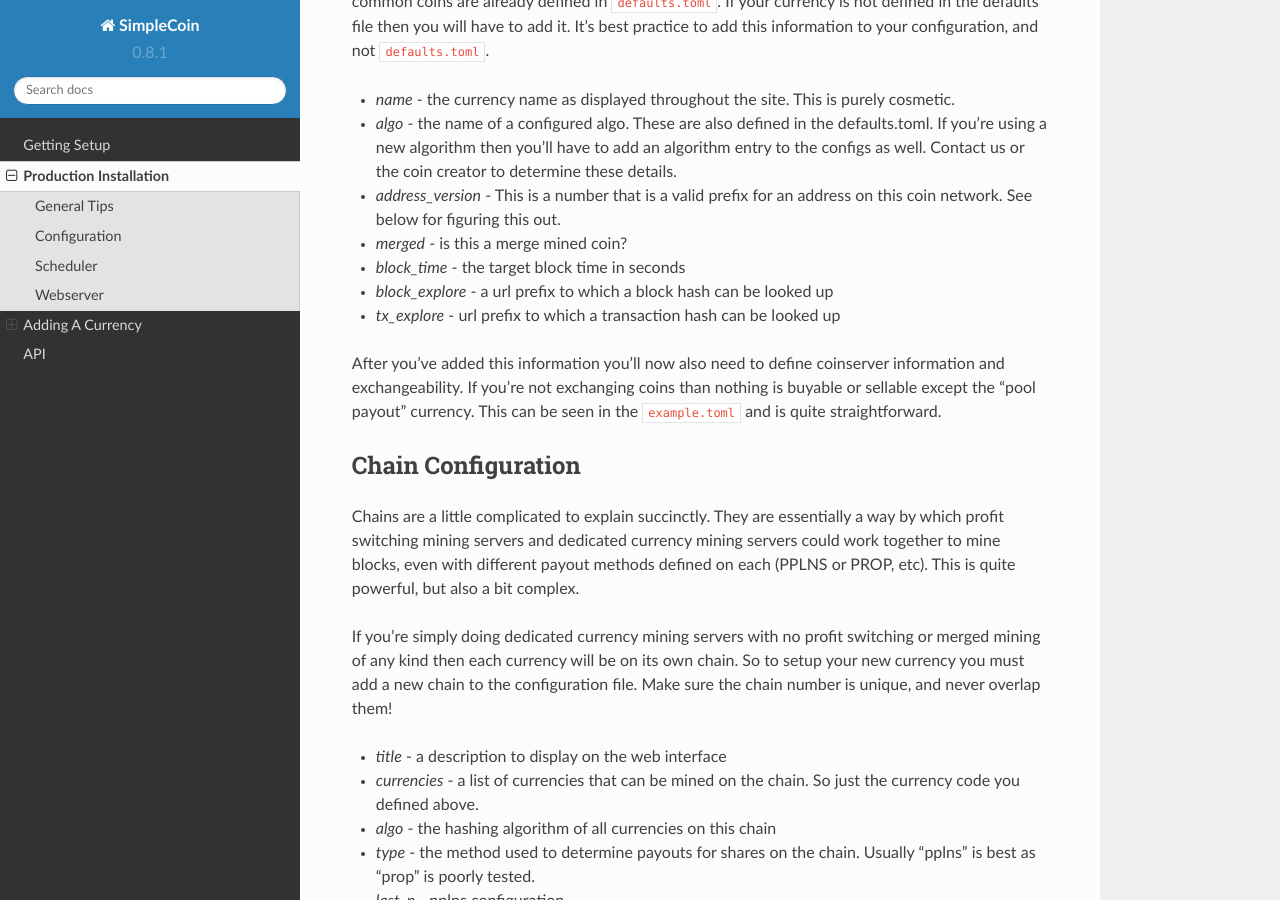
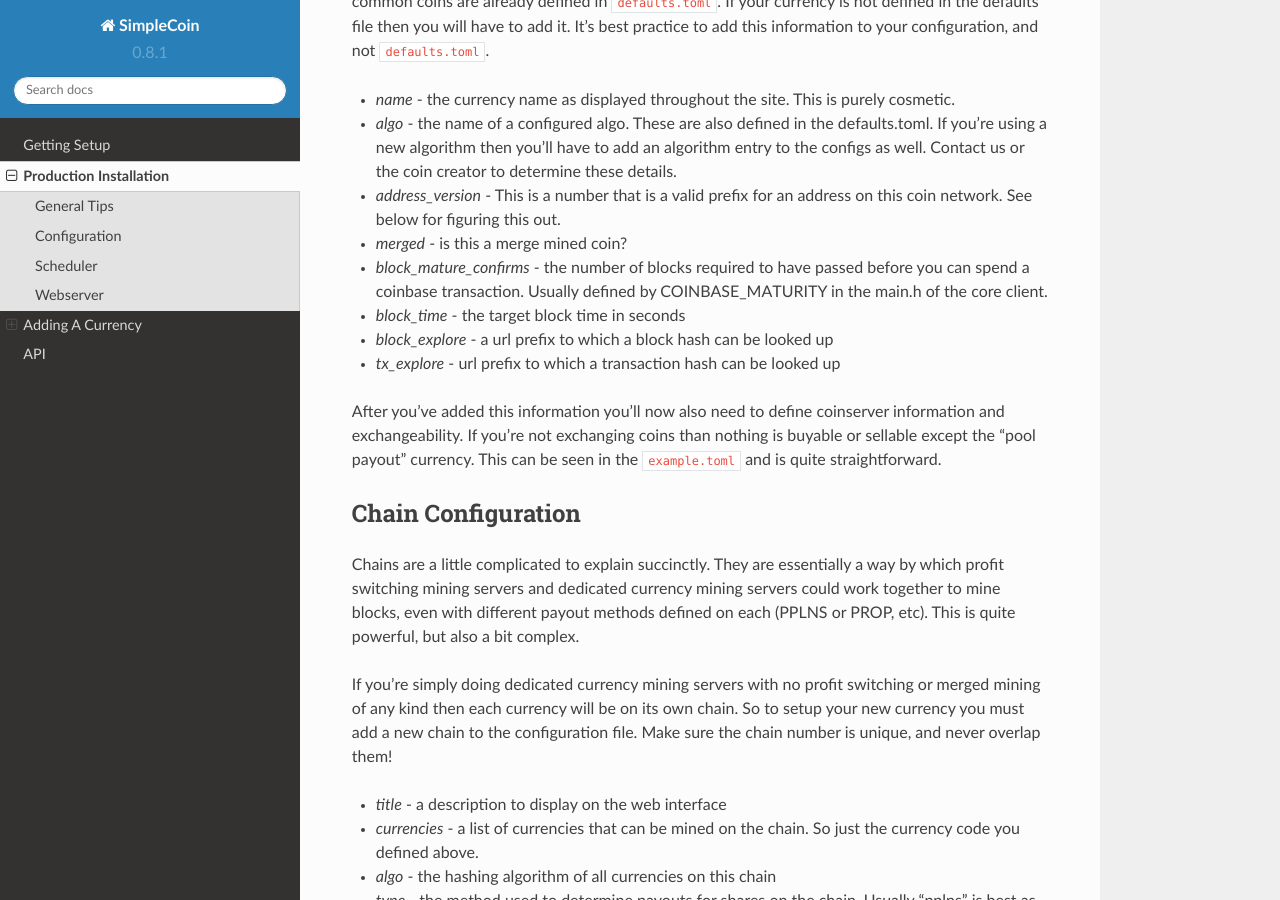
Before and after one commit to simplecrypto/simplecoin_multi, a Sphinx documentation site: the page built from doc/production.rst, in a window 1280 px wide and 900 px high, scrolled down 1823 px. Built offline with Sphinx 7.4.7 and the Read the Docs theme 2.0.0, drawn with Linux system fonts in a browser that asks for light colours.

Commit message:
Adds missing information on block_mature_confirms

```diff
--- a/doc/production.rst
+++ b/doc/production.rst
@@ -99,6 +99,9 @@ It's best practice to add this information to your configuration, and not ``defa
 * *address_version* - This is a number that is a valid prefix for an address on
   this coin network. See below for figuring this out.
 * *merged* - is this a merge mined coin?
+* *block_mature_confirms* - the number of blocks required to have passed before
+  you can spend a coinbase transaction. Usually defined by COINBASE_MATURITY in
+  the main.h of the core client.
 * *block_time* - the target block time in seconds
 * *block_explore* - a url prefix to which a block hash can be looked up
 * *tx_explore* - url prefix to which a transaction hash can be looked up
```
